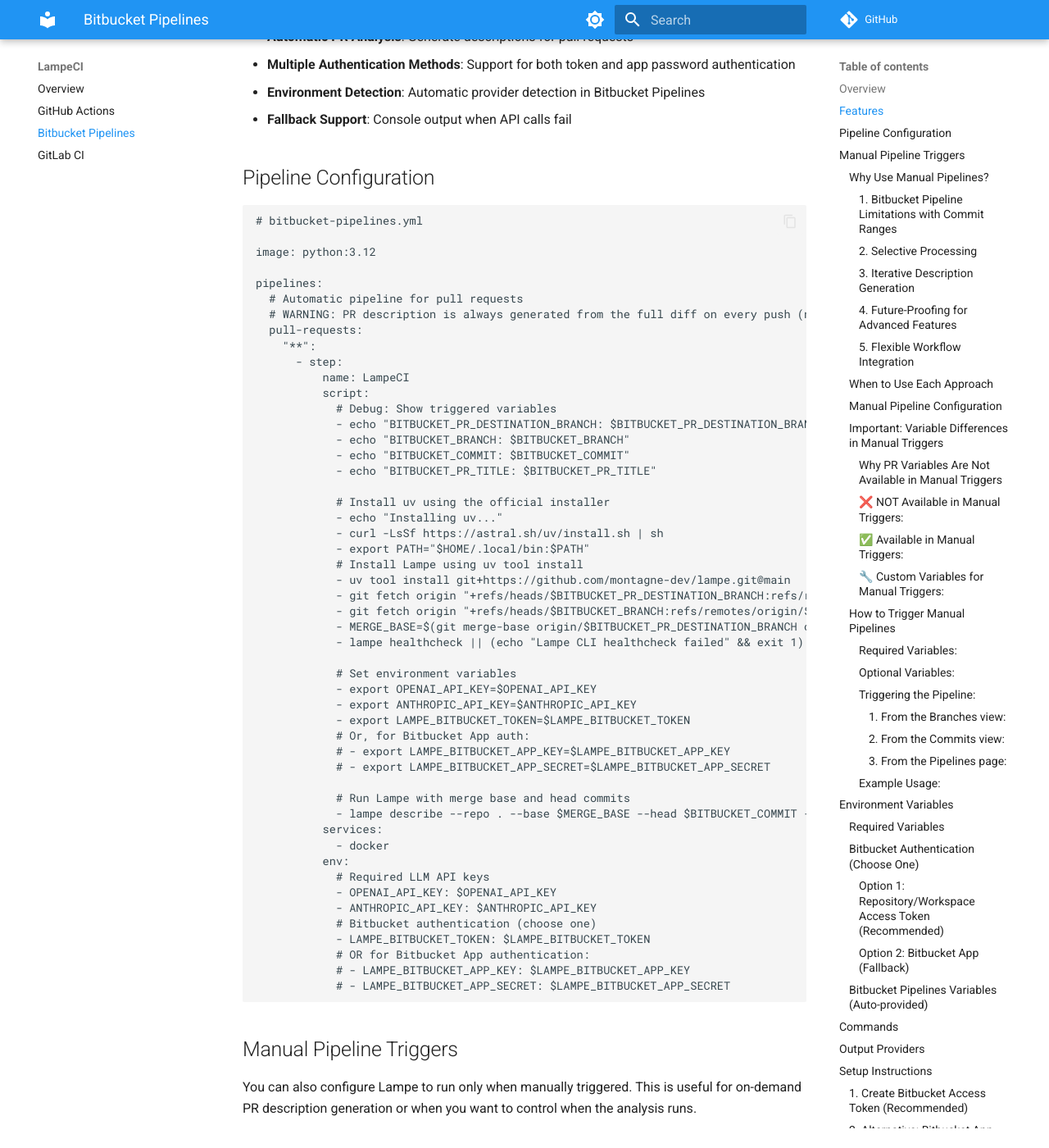
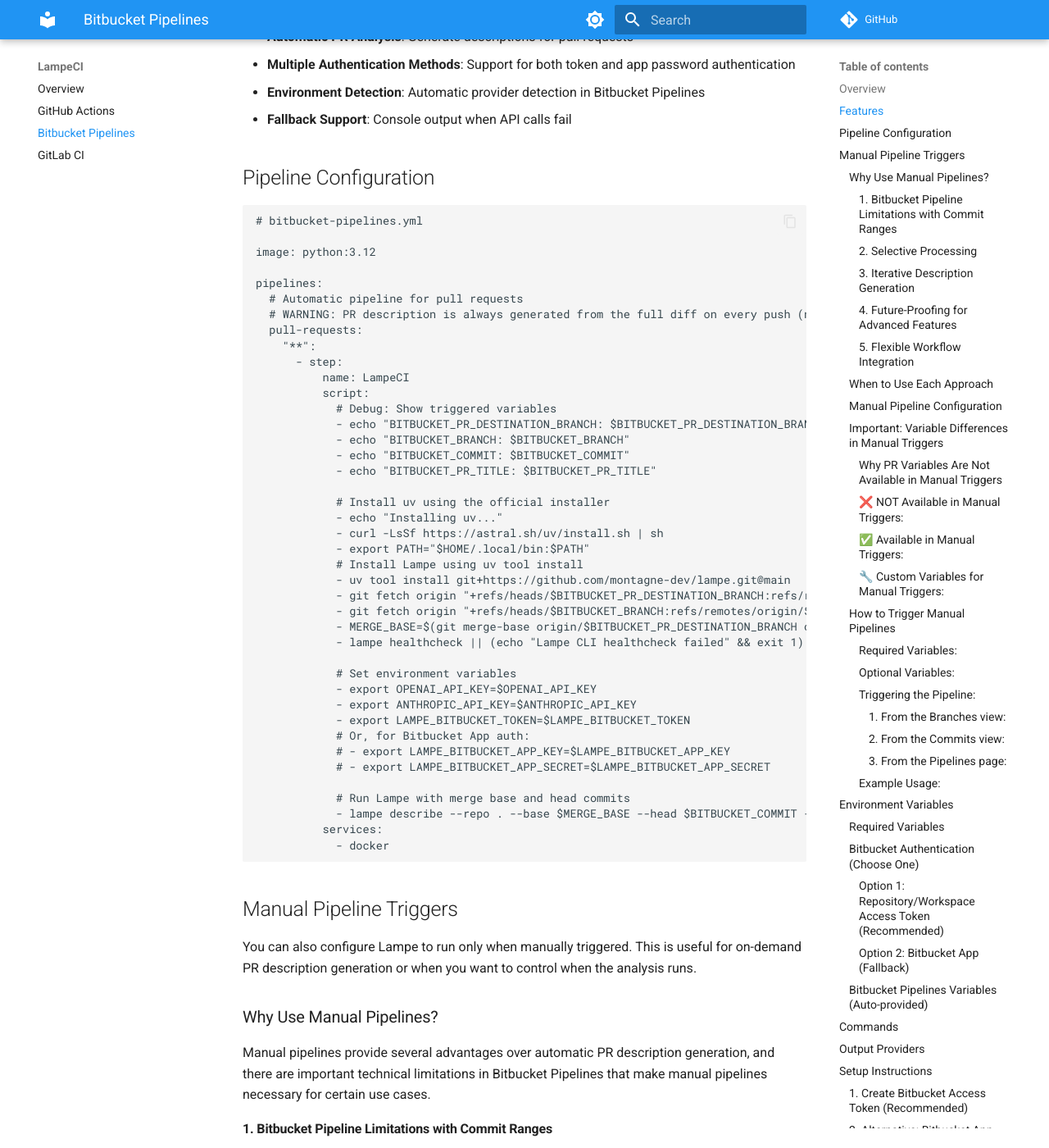
Before and after one commit to montagne-dev/lampe, an MkDocs documentation site: the page built from docs/lampe-ci/bitbucket-pipelines.md, in a window 1280 px wide and 1400 px high, scrolled down 414 px. Shown: the whole window at 82% size. Built offline with MkDocs 1.6.1 and Material for MkDocs 9.7.7, drawn with Linux system fonts in a browser that asks for light colours; comment, search, counter and statistics services are not loaded.

Commit message:
Improve documentation

````diff
--- a/docs/lampe-ci/bitbucket-pipelines.md
+++ b/docs/lampe-ci/bitbucket-pipelines.md
@@ -55,15 +55,6 @@
             - lampe describe --repo . --base $MERGE_BASE --head $BITBUCKET_COMMIT --title "$BITBUCKET_PR_TITLE" --output bitbucket
           services:
             - docker
-          env:
-            # Required LLM API keys
-            - OPENAI_API_KEY: $OPENAI_API_KEY
-            - ANTHROPIC_API_KEY: $ANTHROPIC_API_KEY
-            # Bitbucket authentication (choose one)
-            - LAMPE_BITBUCKET_TOKEN: $LAMPE_BITBUCKET_TOKEN
-            # OR for Bitbucket App authentication:
-            # - LAMPE_BITBUCKET_APP_KEY: $LAMPE_BITBUCKET_APP_KEY
-            # - LAMPE_BITBUCKET_APP_SECRET: $LAMPE_BITBUCKET_APP_SECRET
 ```
 
 ## Manual Pipeline Triggers
````
